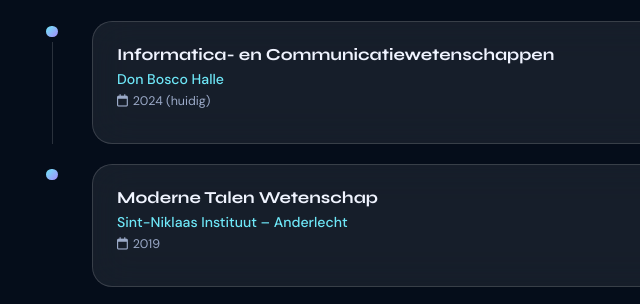
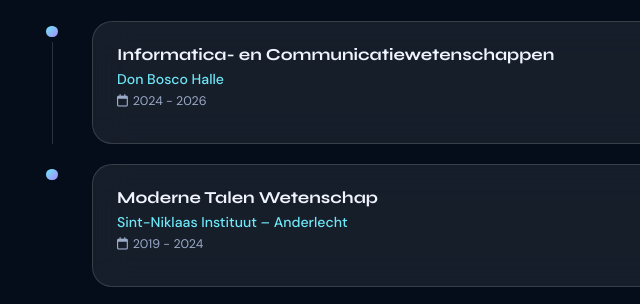
Before and after one commit to arrhm/CV, a plain HTML site: page index.html in a window 1280 px wide. Shown: the part 1490-1794 px from the top of the page, 178-818 px from the left. Drawn offline with nearby package versions, Linux system fonts and the light colour scheme.

Commit message:
Update date ranges in index.html

```diff
--- a/index.html
+++ b/index.html
@@ -384,7 +384,7 @@
           <div class="tl-card glass">
             <p class="tl-role">Informatica- en Communicatiewetenschappen</p>
             <p class="tl-org">Don Bosco Halle</p>
-            <p class="tl-date"><i class="fa-regular fa-calendar" style="margin-right:.3rem"></i>2024 (huidig)</p>
+            <p class="tl-date"><i class="fa-regular fa-calendar" style="margin-right:.3rem"></i>2024 - 2026</p>
           </div>
         </div>
         <div class="tl-item">
@@ -392,7 +392,7 @@
           <div class="tl-card glass">
             <p class="tl-role">Moderne Talen Wetenschap</p>
             <p class="tl-org">Sint-Niklaas Instituut – Anderlecht</p>
-            <p class="tl-date"><i class="fa-regular fa-calendar" style="margin-right:.3rem"></i>2019</p>
+            <p class="tl-date"><i class="fa-regular fa-calendar" style="margin-right:.3rem"></i>2019 - 2024</p>
           </div>
         </div>
       </div>
```
